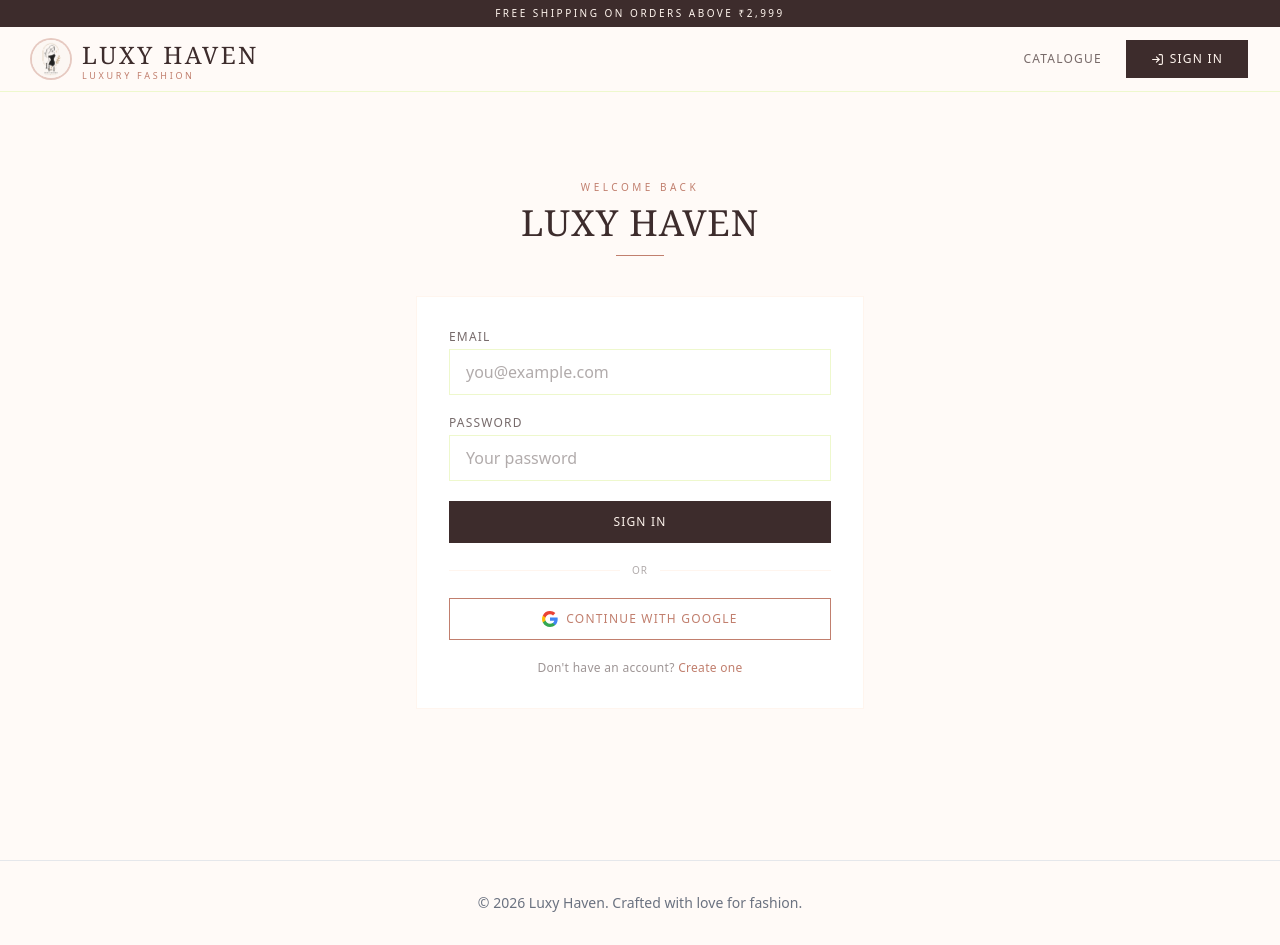
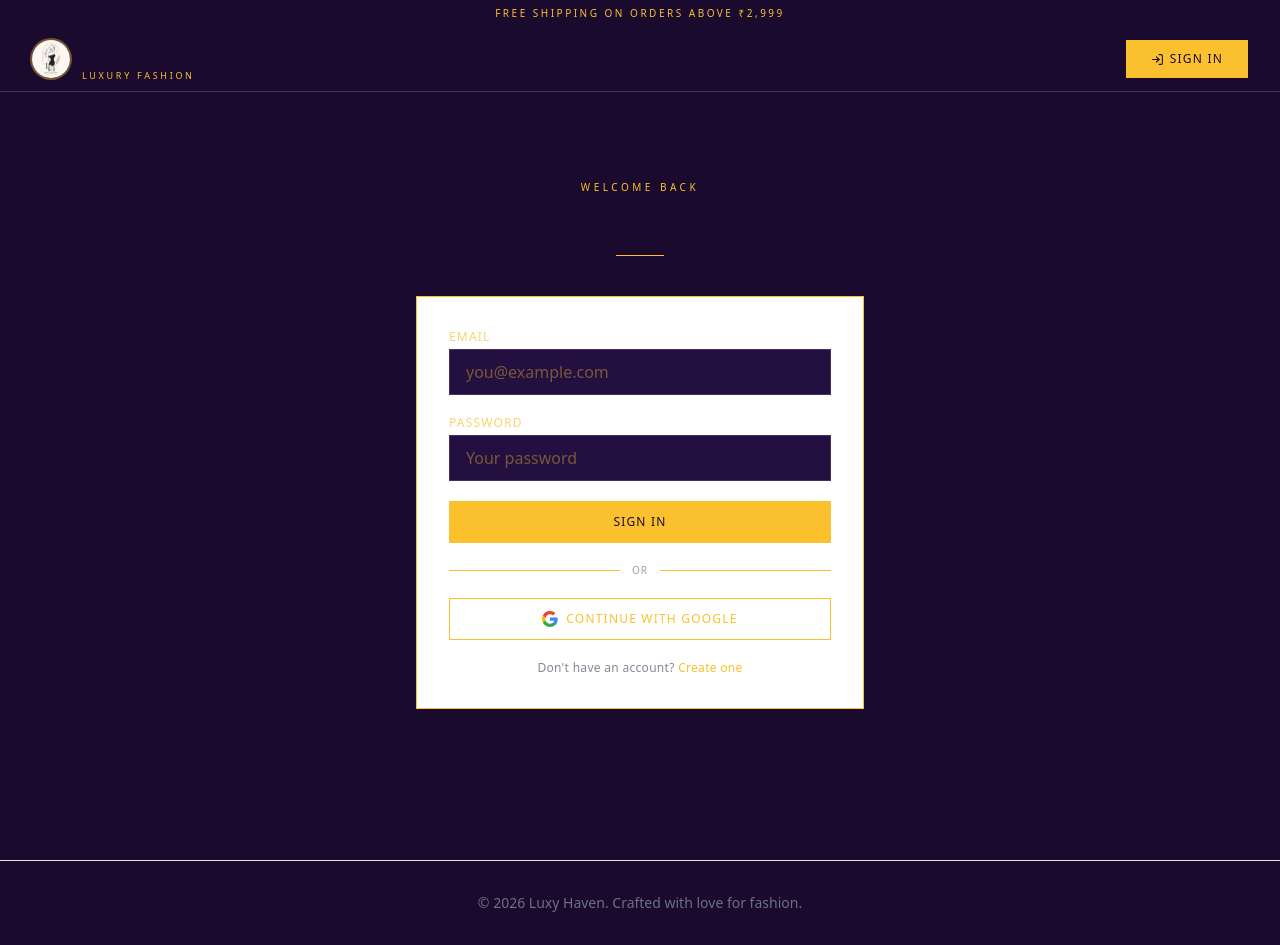
Before and after one commit to jramya0910-hub/VESTIQUE, a Next.js app in the folder ramya/: page /login in a window 1280 px wide. Built offline with nearby package versions, Linux system fonts and the light colour scheme; no server answers.

Commit message:
feat: deep purple bg #1A0A2E + golden text #FBC02D theme

```diff
--- a/ramya/src/app/globals.css
+++ b/ramya/src/app/globals.css
@@ -8,24 +8,24 @@
   :root {
     --color-blush:     #FF9D9D;
     --color-peach:     #FFC5AA;
-    --color-lime:      #EEF8CD;
+    --color-lime:      #4A3060;
     --color-mint:      #BBF1D2;
-    --color-gold:      #C17F6E;
-    --color-cream:     #FFF5EE;
-    --color-royal:     #3D2C2C;
-    --color-deep-navy: #2A1F1F;
-    --background: #FFF5EE;
-    --foreground: #3D2C2C;
+    --color-gold:      #FBC02D;
+    --color-cream:     #FBC02D;
+    --color-royal:     #1A0A2E;
+    --color-deep-navy: #120720;
+    --background: #1A0A2E;
+    --foreground: #FBC02D;
   }
 
   html {
-    background-color: #FFFAF7;
+    background-color: #1A0A2E;
   }
 
   body {
     font-family: 'Jost', system-ui, sans-serif;
-    color: #3D2C2C;
-    background-color: #FFFAF7;
+    color: #FBC02D;
+    background-color: #1A0A2E;
   }
 
   h1, h2, h3, h4 {
@@ -35,34 +35,34 @@
 }
 
 @layer components {
-  /* Primary button — deep mocha bg, cream text */
+  /* Primary button — gold text on deep purple */
   .btn-primary {
-    @apply bg-royal text-cream px-6 py-2.5 rounded-none font-medium tracking-widest uppercase text-xs
-           hover:bg-deep-navy transition-colors disabled:opacity-50 disabled:cursor-not-allowed
-           border border-royal hover:border-deep-navy;
+    @apply bg-[#FBC02D] text-[#1A0A2E] px-6 py-2.5 rounded-none font-medium tracking-widest uppercase text-xs
+           hover:bg-[#F9A825] transition-colors disabled:opacity-50 disabled:cursor-not-allowed
+           border border-[#FBC02D] hover:border-[#F9A825];
   }
 
   /* Secondary button — gold border, gold text */
   .btn-secondary {
-    @apply border border-gold text-gold px-6 py-2.5 rounded-none font-medium tracking-widest uppercase text-xs
-           hover:bg-gold hover:text-cream transition-colors;
+    @apply border border-[#FBC02D] text-[#FBC02D] px-6 py-2.5 rounded-none font-medium tracking-widest uppercase text-xs
+           hover:bg-[#FBC02D] hover:text-[#1A0A2E] transition-colors;
   }
 
-  /* Card — cream surface, lime border, hover blush border */
+  /* Card — dark purple surface, mid-purple border */
   .card {
-    @apply bg-cream rounded-none border border-lime overflow-hidden hover:shadow-md
-           hover:border-peach transition-all duration-300;
+    @apply bg-[#241040] rounded-none border border-[#4A3060] overflow-hidden hover:shadow-lg
+           hover:border-[#FBC02D] transition-all duration-300;
   }
 
-  /* Input — cream bg, lime border, gold focus */
+  /* Input — dark purple bg, mid-purple border, gold focus */
   .input {
-    @apply w-full border border-lime bg-white rounded-none px-4 py-2.5
-           focus:outline-none focus:ring-1 focus:ring-gold focus:border-gold
-           transition text-royal placeholder:text-royal/40;
+    @apply w-full border border-[#4A3060] bg-[#241040] rounded-none px-4 py-2.5
+           focus:outline-none focus:ring-1 focus:ring-[#FBC02D] focus:border-[#FBC02D]
+           transition text-[#FBC02D] placeholder:text-[#FBC02D]/40;
   }
 
   .label {
-    @apply block text-xs font-medium tracking-widest uppercase text-royal/70 mb-1;
+    @apply block text-xs font-medium tracking-widest uppercase text-[#FBC02D]/70 mb-1;
   }
 
   .badge {
--- a/ramya/src/app/layout.tsx
+++ b/ramya/src/app/layout.tsx
@@ -13,7 +13,7 @@ export const metadata: Metadata = {
 export default function RootLayout({ children }: { children: React.ReactNode }) {
   return (
     <html lang="en">
-      <body className="min-h-screen bg-[#FFFAF7] text-royal antialiased">
+      <body className="min-h-screen bg-[#1A0A2E] text-[#FBC02D] antialiased">
         <AuthProvider>
           <Navbar />
           <main className="max-w-7xl mx-auto px-4 sm:px-6 lg:px-8 py-8">
--- a/ramya/src/app/orders/page.tsx
+++ b/ramya/src/app/orders/page.tsx
@@ -82,7 +82,7 @@ export default function OrdersPage() {
               </div>
 
               {expanded.has(order.id) && order.order_items && (
-                <div className="border-t border-lime px-5 py-4 bg-[#FFFAF7]">
+                <div className="border-t border-[#4A3060] px-5 py-4 bg-[#120720]">
                   <table className="w-full text-xs">
                     <thead>
                       <tr className="text-left text-[10px] tracking-widest uppercase text-royal/40">
--- a/ramya/src/components/Navbar.tsx
+++ b/ramya/src/components/Navbar.tsx
@@ -11,7 +11,7 @@ export default function Navbar() {
   const [menuOpen, setMenuOpen] = useState(false)
 
   return (
-    <nav className="sticky top-0 z-50 bg-[#FFFAF7] border-b border-lime">
+    <nav className="sticky top-0 z-50 bg-[#1A0A2E] border-b border-[#4A3060]">
       {/* Top luxury bar */}
       <div className="bg-royal text-cream text-center text-[10px] tracking-[0.25em] uppercase py-1.5 font-light">
         Free shipping on orders above ₹2,999
@@ -87,7 +87,7 @@ export default function Navbar() {
 
       {/* Mobile menu */}
       {menuOpen && (
-        <div className="md:hidden border-t border-lime bg-[#FFFAF7] px-6 py-5 flex flex-col gap-4">
+        <div className="md:hidden border-t border-[#4A3060] bg-[#1A0A2E] px-6 py-5 flex flex-col gap-4">
           <Link href="/" onClick={() => setMenuOpen(false)} className="text-xs tracking-widest uppercase text-royal/70">Catalogue</Link>
           {user && (
             <>
--- a/ramya/tailwind.config.ts
+++ b/ramya/tailwind.config.ts
@@ -13,12 +13,12 @@ const config: Config = {
         foreground: "var(--foreground)",
         blush:      "#FF9D9D",   // coral rose  — accents, hearts, errors
         peach:      "#FFC5AA",   // soft peach  — hover states, warm accents
-        lime:       "#EEF8CD",   // pale lime   — light backgrounds, borders
+        lime:       "#4A3060",   // mid purple  — borders, dividers
         mint:       "#BBF1D2",   // mint green  — success, confirmed, delivered
-        gold:       "#C17F6E",   // muted terra — prices, dividers, icons
-        cream:      "#FFF5EE",   // off-white   — card bg, surfaces
-        royal:      "#3D2C2C",   // deep mocha  — primary text, headings
-        "deep-navy":"#2A1F1F",   // darker mocha— button hover
+        gold:       "#FBC02D",   // golden text — prices, icons, dividers
+        cream:      "#FBC02D",   // golden text — labels, text (alias)
+        royal:      "#1A0A2E",   // deep purple — primary bg, buttons
+        "deep-navy":"#120720",   // darker purple — button hover
         sage:       "#BBF1D2",   // alias → mint (orders delivered)
         steel:      "#FFC5AA",   // alias → peach (orders shipped)
       },
```
